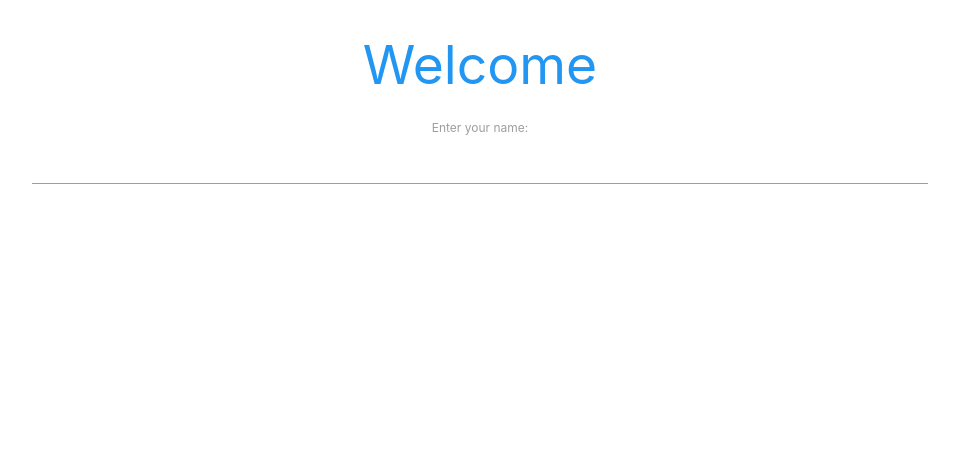
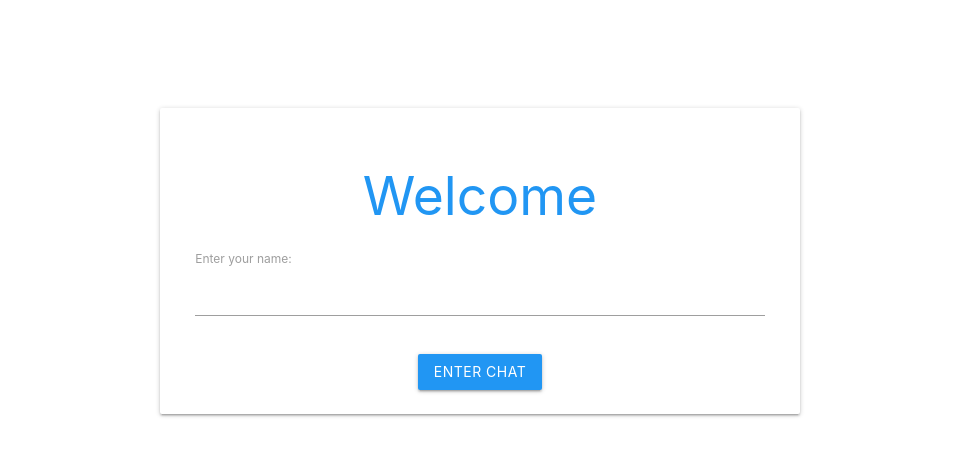
Before and after one commit to jamesv28/SimpleVueChat, a Vue app: page / in a window 1280 px wide. Shown: the top 456 px of the page, without its empty margins (160-1119 px from the left). Built offline with nearby package versions, Linux system fonts and the light colour scheme.

Commit message:
added basic login functionality

```diff
--- a/src/App.vue
+++ b/src/App.vue
@@ -5,12 +5,12 @@
 </template>
 
 <script>
-import Welcome from './components/Welcome.vue'
-
 export default {
   name: 'app',
-  components: {
-    Welcome
+  data() {
+    return {
+
+    }
   }
 }
 </script>
--- a/src/components/Welcome.vue
+++ b/src/components/Welcome.vue
@@ -1,11 +1,14 @@
 <template>
-  <div class="container">
-    <div class="">
-      <div class="card-content center-align">
-        <h2 class="blue-text">Welcome</h2>
+  <div class="row intro">
+    <div class="welcome col s6 offset-s3 card">
+      <div class="card-content ">
+        <h2 class="blue-text center-align">Welcome</h2>
         <form @submit.prevent="enterChat">
-          <label for="name">Enter your name: </label>
-          <input type="text">
+          <label for="name" >Enter your name: </label>
+          <input type="text" id="name" v-model="name">
+          <div class="center-align big-margin">
+           <button class="btn blue">Enter Chat</button>
+          </div>
         </form>
       </div>
     </div>
@@ -13,23 +16,31 @@
 </template>
 
 <script>
+// eslint-disable //
+
 export default {
   name: 'Welcome',
   data () {
     return {
-
+      name: null
     }
   },
   methods: {
     enterChat() {
-
+      // eslint-disable-next-line
+      console.log(this.name);
     }
   }
 
 }
 </script>
 
-<!-- Add "scoped" attribute to limit CSS to this component only -->
 <style>
+  .intro {
+    margin-top: 100px;
+  }
 
+  .big-margin {
+    margin-top: 30px;
+  }
 </style>
```
